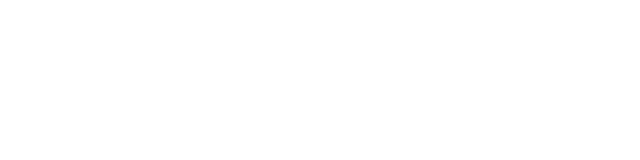
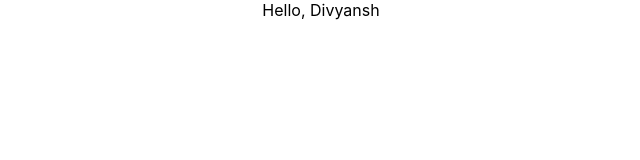
Before and after one commit to Divyansh-007/ReactCrashCourse, a React (Create React App) app: page / in a window 1280 px wide. Shown: the top 160 px of the page, without its empty margins (319-959 px from the left). Built offline with nearby package versions, Linux system fonts and the light colour scheme.

Commit message:
Understand Context API

```diff
--- a/src/App.js
+++ b/src/App.js
@@ -1,6 +1,7 @@
 import "./App.css";
 import ClickCounter from "./components/ClickCounter";
 import ClickCounterTwo from "./components/ClickCounterTwo";
+import ComponentC from "./components/ComponentC";
 import Counter from "./components/Counter";
 import FocusInput from "./components/FocusInput";
 import Form from "./components/Form";
@@ -11,11 +12,15 @@
 import RefsDemo from "./components/RefsDemo";
 import Table from "./components/Table";
 import User from "./components/User";
+import { UserProvider } from "./components/UserContext";
 
 function App() {
   return (
     <div className="App">
-      <Counter
+      <UserProvider value="Divyansh">
+        <ComponentC />
+      </UserProvider>
+      {/* <Counter
         render={(count, incrementCount) => {
           <ClickCounterTwo count={count} incrementCount={incrementCount} />;
         }}
@@ -24,7 +29,7 @@
         render={(count, incrementCount) => {
           <HoverComponentTwo count={count} incrementCount={incrementCount} />;
         }}
-      />
+      /> */}
       {/* <ClickCounterTwo /> */}
       {/* <HoverComponentTwo /> */}
       {/* <User render={(isLoggedIn) => (isLoggedIn ? "Divyansh" : "Guest")} /> */}
--- /dev/null
+++ b/src/components/ComponentC.js
@@ -0,0 +1,10 @@
+import React, { Component } from "react";
+import ComponentE from "./ComponentE";
+
+class ComponentC extends Component {
+  render() {
+    return <ComponentE />;
+  }
+}
+
+export default ComponentC;
--- /dev/null
+++ b/src/components/ComponentE.js
@@ -0,0 +1,10 @@
+import React, { Component } from "react";
+import ComponentF from "./ComponentF";
+
+class ComponentE extends Component {
+  render() {
+    return <ComponentF />;
+  }
+}
+
+export default ComponentE;
--- /dev/null
+++ b/src/components/ComponentF.js
@@ -0,0 +1,16 @@
+import React, { Component } from "react";
+import { UserConsumer } from "./UserContext";
+
+class ComponentF extends Component {
+  render() {
+    return (
+      <UserConsumer>
+        {(username) => {
+          return <div>Hello, {username}</div>;
+        }}
+      </UserConsumer>
+    );
+  }
+}
+
+export default ComponentF;
--- /dev/null
+++ b/src/components/UserContext.js
@@ -0,0 +1,7 @@
+import React from "react";
+
+const UserContext = React.createContext("React Crash Course");
+const UserProvider = UserContext.Provider;
+const UserConsumer = UserContext.Consumer;
+
+export { UserProvider, UserConsumer };
```
